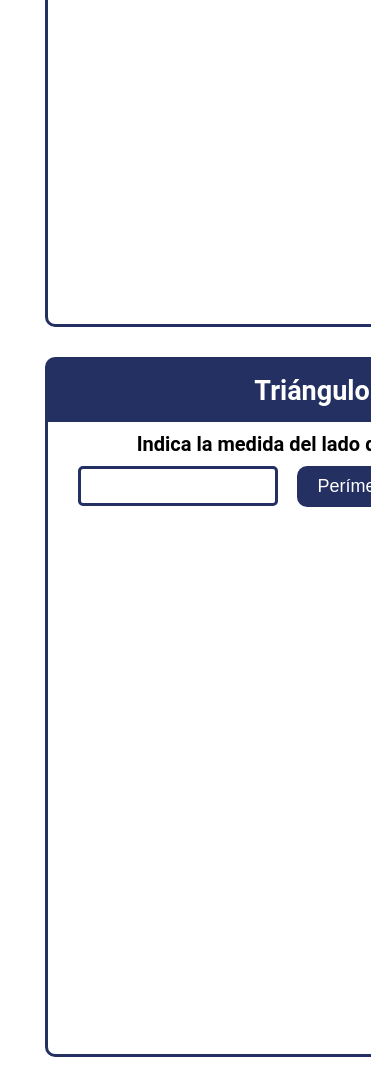
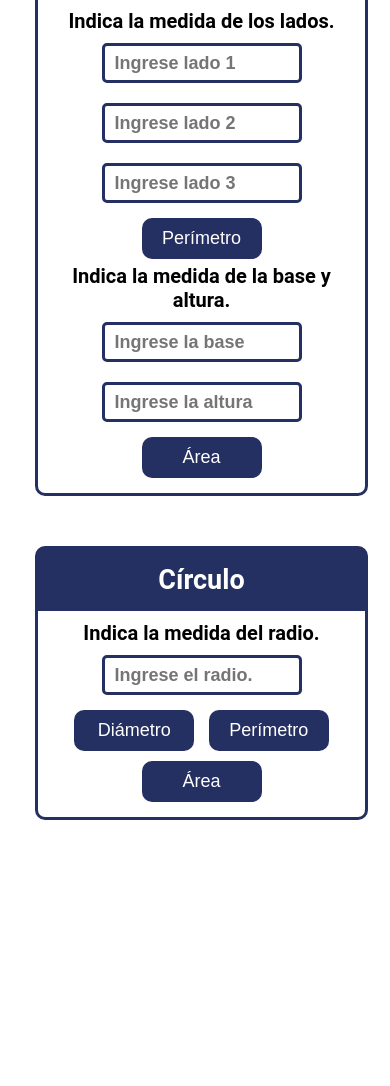
Before and after one commit to mrqm30/Desarrollo_Web, a plain HTML site: page figuras-practica/index.html in a window 390 px wide. Shown: the part 581-1667 px from the top of the page. After the commit the page ends 1436 px from the top, so only its background shows below. Drawn offline with Linux system fonts and the light colour scheme.

Commit message:
fin practica css

```diff
--- a/figuras-practica/css/main.css
+++ b/figuras-practica/css/main.css
@@ -44,12 +44,13 @@ body{
     margin: auto;
     padding: 10px;
     overflow:hidden;
+    max-width: 1000px;
 }
 
 /*Cajas*/
 .box{
-    width: 535px;
-    height: 700px;
+    width: 30%;
+    height: 600px;
     border: 3px solid #253062;
     border-radius: 10px;
     margin: 15px;
@@ -105,3 +106,31 @@ body{
 .box-main__btn:active{
     background-color: #4c5580;
 }
+
+/*Web Responsive*/
+@media screen and (max-width: 1022px) {
+    .figures{
+        width: 100%;
+    }
+}
+
+@media  screen and (max-width:814px) {
+    .box{
+        margin: 10px;
+    }
+}
+
+@media  screen and (max-width:600px) {
+    .box{
+        width: 90%;
+        margin: 25px;
+        height: auto;
+    }
+}
+@media  screen and (max-width:667px) {
+    .box{
+        width: 90%;
+        margin: 25px;
+        height: auto;
+    }
+}
--- a/figuras-practica/index.html
+++ b/figuras-practica/index.html
@@ -17,7 +17,7 @@
 
     <!--Respuesta-->
     <div class="answer">
-        <p>El área de la figura es: </p>
+        <p>El área de la figura es: 45 cm</p>
     </div>
 
     <!--Sección de Cajas-->
@@ -28,7 +28,7 @@
             </div>
             <div class="box-main">
                 <p class="box-main__text">Indica la medida del lado del cuadrado.</p>
-                <input class="box-main__input" type="number" name="side" id="side">
+                <input class="box-main__input" type="number" name="side" id="side" placeholder="Ingresa los lados">
                 <button class="box-main__btn" type="button">Perímetro</button>
                 <button class="box-main__btn" type="button">Área</button>
             </div>
@@ -39,9 +39,15 @@
                 <h2>Triángulo</h2>
             </div>
             <div class="box-main">
-                <p class="box-main__text">Indica la medida del lado del cuadrado.</p>
-                <input class="box-main__input" type="number" name="side" id="side">
+                <p class="box-main__text">Indica la medida de los lados.</p>
+                <input class="box-main__input" type="number" name="side" id="side" placeholder="Ingrese lado 1">
+                <input class="box-main__input" type="number" name="side" id="side" placeholder="Ingrese lado 2">
+                <input class="box-main__input" type="number" name="side" id="side" placeholder="Ingrese lado 3">
                 <button class="box-main__btn" type="button">Perímetro</button>
+                <p class="box-main__text">Indica la medida de la base y altura.</p>
+                <input class="box-main__input" type="number" name="side" id="side" placeholder="Ingrese la base">
+                <input class="box-main__input" type="number" name="side" id="side" placeholder="Ingrese la altura">
+
                 <button class="box-main__btn" type="button">Área</button>
             </div>
         </div>
@@ -51,8 +57,9 @@
                 <h2>Círculo</h2>
             </div>
             <div class="box-main">
-                <p class="box-main__text">Indica la medida del lado del cuadrado.</p>
-                <input class="box-main__input" type="number" name="side" id="side">
+                <p class="box-main__text">Indica la medida del radio.</p>
+                <input class="box-main__input" type="number" name="side" id="side" placeholder="Ingrese el radio.">
+                <button class="box-main__btn" type="button">Diámetro</button>
                 <button class="box-main__btn" type="button">Perímetro</button>
                 <button class="box-main__btn" type="button">Área</button>
             </div>
```
